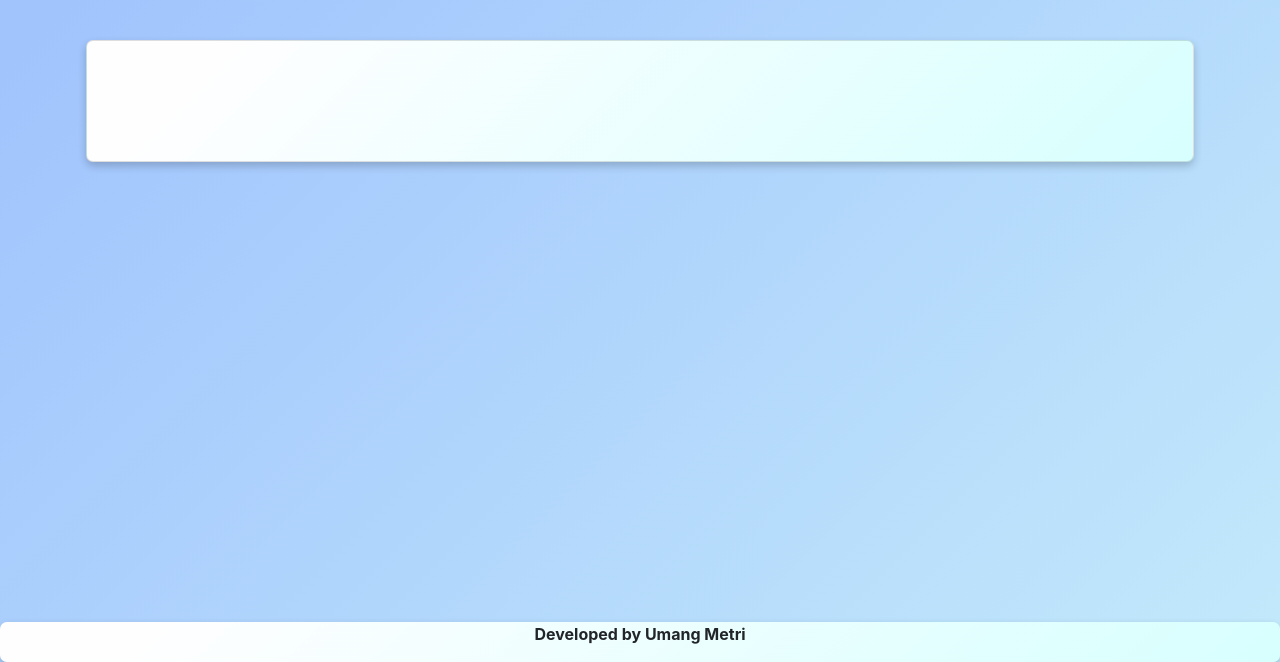
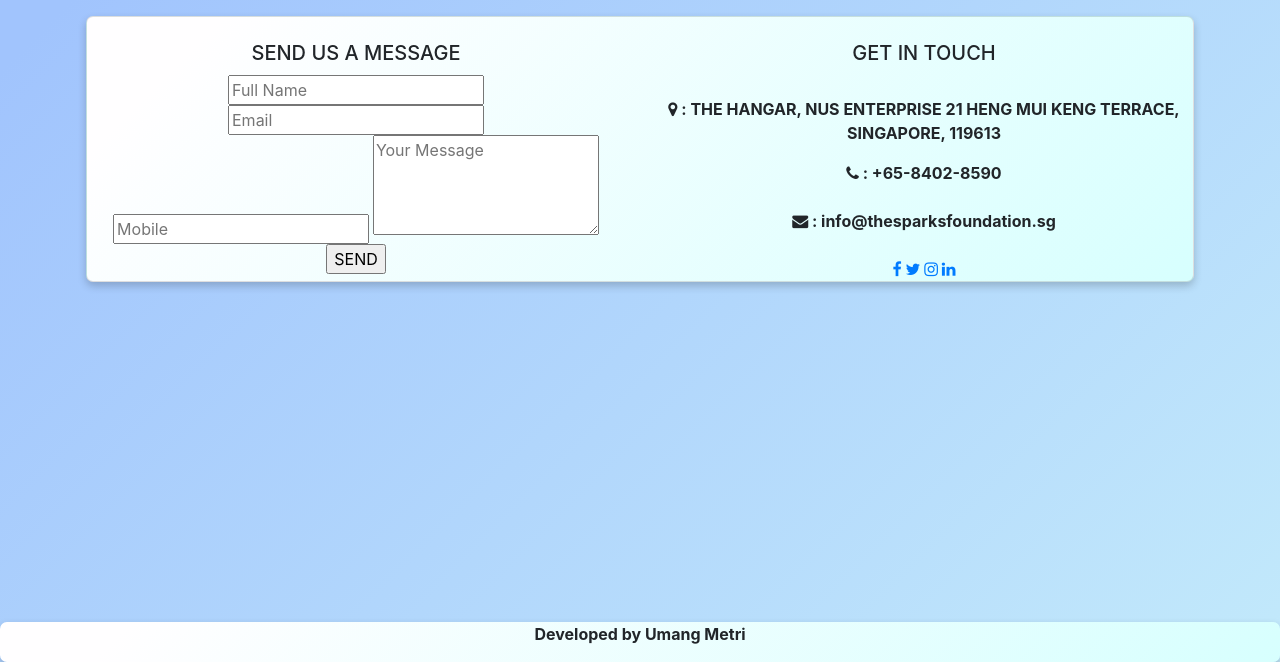
Before and after one commit to Umang2802/Payment-Gateway-Integration, a plain HTML site: page contact.html in a window 1280 px wide. Shown: the part 138-800 px from the top of the page. Drawn offline with nearby package versions, Linux system fonts and the light colour scheme.

Commit message:
add contact details

```diff
--- a/contact.html
+++ b/contact.html
@@ -8,6 +8,8 @@
     <link rel="stylesheet" href="https://maxcdn.bootstrapcdn.com/bootstrap/4.5.2/css/bootstrap.min.css">
     <title>The Sparks Foundation</title>
     <link rel="stylesheet" href="style.css">
+    <!-- <link rel="stylesheet" href="https://fonts.googleapis.com/icon?family=Material+Icons"> -->
+    <link rel="stylesheet" href="https://cdnjs.cloudflare.com/ajax/libs/font-awesome/4.7.0/css/font-awesome.min.css">
 </head>
 
 <body>
@@ -34,23 +36,48 @@
             </ul>
         </div>
     </nav>
-
     <br>
     <h2>
-        <strong>Contact
+        <strong>CONTACT US
     </h2>
-    <br>
     <br>
     <div class="container">
         <div class="card mb-3">
             <div class="row g-0">
-                <div class="col-md-6">
+                <div class="col-md-6"><br>
+                    <h5>SEND US A MESSAGE</h5>
+                    <div class="container">
+                        <form>
+                            <input type="text" id="fname" placeholder="Full Name">
 
+                            <input type="text" id="lname" placeholder="Email">
+
+                            <input type="text" id="lname" placeholder="Mobile">
+
+                            <textarea id="message" placeholder="Your Message" style="height:100px"></textarea>
+                            <br>
+                            <input type="submit" value="SEND">
+                        </form>
+                    </div>
                 </div>
-                <div class="col-md-6">
-                    <div class="card-body">
-
-                    </div>
+                <div class="col-md-6"><br>
+                    <h5>GET IN TOUCH</h5><br>
+                    <i class="fa fa-map-marker"></i> : THE HANGAR, NUS ENTERPRISE 21 HENG MUI KENG TERRACE, SINGAPORE,
+                    119613</p>
+                    <i class="fa fa-phone"></i> : +65-8402-8590<br><br>
+                    <i class="fa fa-envelope"></i> : info@thesparksfoundation.sg<br><br>
+                    <a href="https://www.facebook.com/thesparksfoundation.info" class="fa fa-facebook"></a>
+                    <a href="https://twitter.com/tsfsingapore" class="fa fa-twitter"></a>
+                    <a href="https://www.instagram.com/thesparksfoundation.info/" class="fa fa-instagram"></a>
+                    <a href="https://www.linkedin.com/company/the-sparks-foundation/" class="fa fa-linkedin"></a>
+                    <!-- <a href="https://www.linkedin.com/company/the-sparks-foundation/" target="_blank">
+                        <i class="fa fa-linkedin">: The Sparks Foundation</i> <br><br>
+                        <a href="https://twitter.com/tsfsingapore" target="_blank">
+                            <i class="fa fa-twitter">: @tsfsingapore</i> <br><br>
+                            <a href="https://www.facebook.com/thesparksfoundation.info" target="_blank">
+                                <i class="fa fa-facebook">: @thesparksfoundation.info</i> <br><br>
+                                <a href="https://www.instagram.com/thesparksfoundation.info/" target="_blank">
+                                    <i class="fa fa-instagram">: thesparksfoundation.info</i> <br><br> -->
                 </div>
             </div>
         </div>
```
